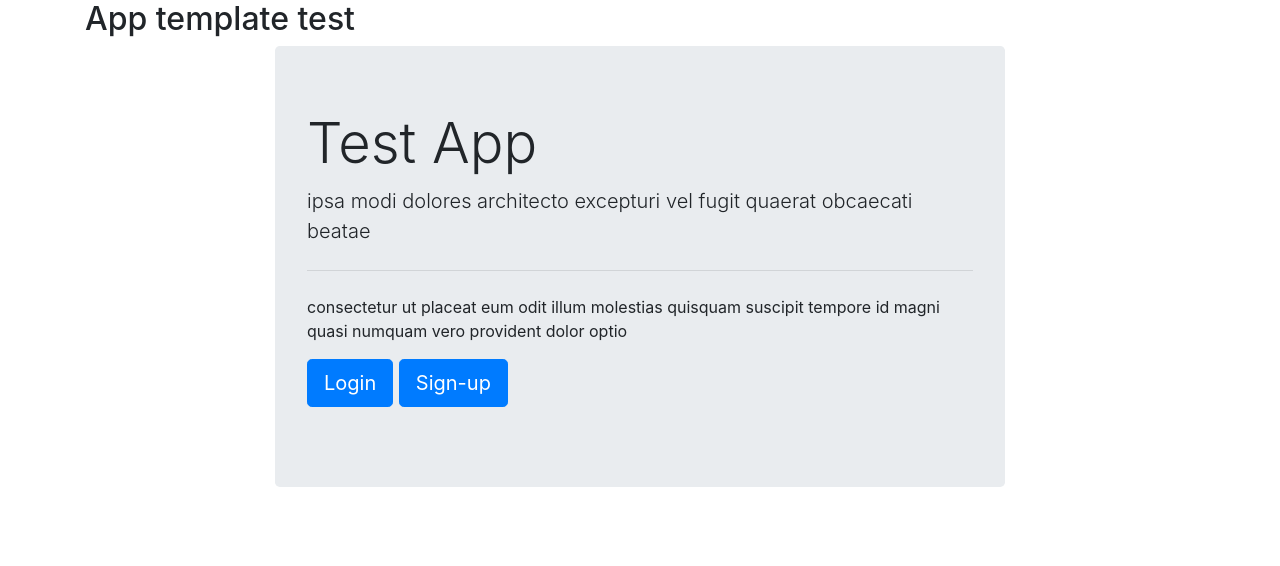
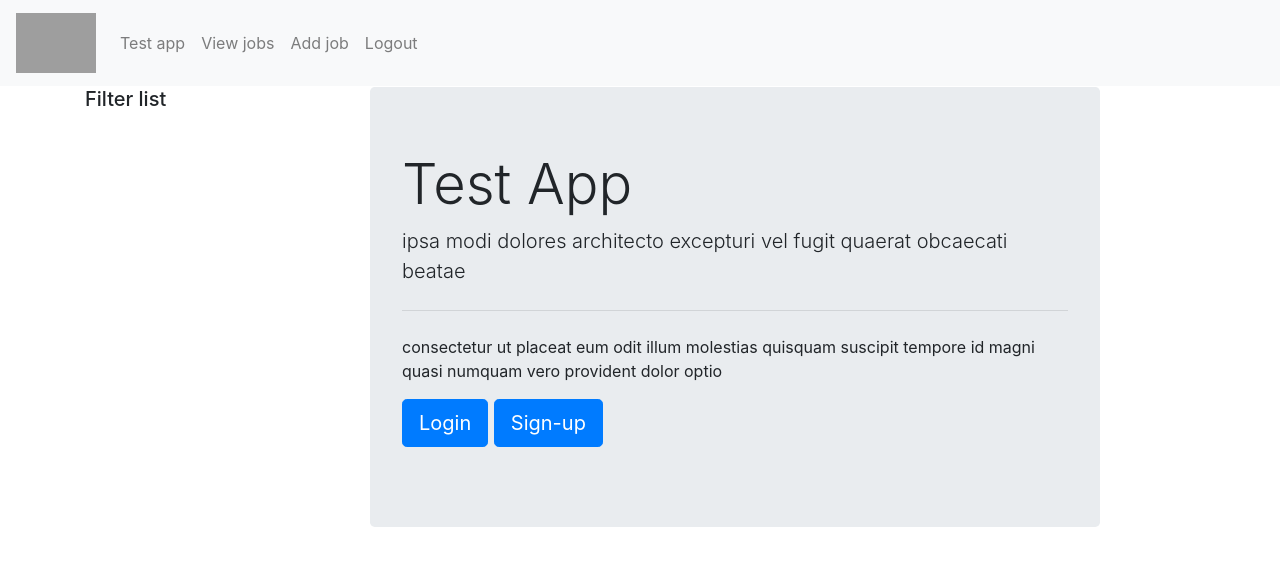
Before and after one commit to markaleksanderh/cn, a Django app: page / in a window 1280 px wide. Shown: the top 566 px of the page. Run offline with Django 3.2, Linux system fonts and the light colour scheme; some libraries are stand-ins or nearby versions; grey boxes are pictures that could not be loaded.

Commit message:
Added header navbar

```diff
--- /dev/null
+++ b/cn-app/cnprototype/prototype/templates/add_job.html
@@ -0,0 +1 @@
+<h1>Add job</h1>
--- a/cn-app/cnprototype/prototype/templates/base.html
+++ b/cn-app/cnprototype/prototype/templates/base.html
@@ -8,19 +8,17 @@
 
 </head>
 <body>
+  {% include "header.html" %}
   <div class="container">
     <div class="row">
       <div class="col">
-        {% include "header.html" %}
+
       </div>
     </div>
 
     <div class="row">
-      <div class="col-2">
-        {% if user.is_authenticated %}
-        <h5><strong>Hello,</strong> {{user.first_name}} {{user.second_name}}</h5>
-        <a class="btn btn-primary btn-sm" href="{% url 'logout' %}" role="button">Logout</a>
-        {% endif %}
+      <div class="col-3">
+        <h5>Filter list</h5>
       </div>
       <div class="col-8">
         {% block content %}
--- a/cn-app/cnprototype/prototype/templates/header.html
+++ b/cn-app/cnprototype/prototype/templates/header.html
@@ -1,6 +1,29 @@
 
 
 {% block header %}
-<h2>App template test</h2>
+<nav class="navbar navbar-expand-lg navbar-light bg-light">
+  <a class="navbar-brand" href="#">
+    <img src="https://www.constructionnews.co.uk/magazine/graphics/svg/logo.svg" height="60" alt="">
+  </a>
+  <button class="navbar-toggler" type="button" data-toggle="collapse" data-target="#navbarNav" aria-controls="navbarNav" aria-expanded="false" aria-label="Toggle navigation">
+    <span class="navbar-toggler-icon"></span>
+  </button>
+  <div class="collapse navbar-collapse" id="navbarNav">
+    <ul class="navbar-nav">
+      <li class="nav-item">
+        <a class="nav-link" href="#">Test app</a>
+      </li>
+      <li class="nav-item">
+        <a class="nav-link" href="{% url 'view_job'}">View jobs</a>
+      </li>
+      <li class="nav-item">
+        <a class="nav-link" href="{% url 'add_job'}">Add job</a>
+      </li>
+      <li class="nav-item">
+        <a class="nav-link" href="{% url 'logout'}">Logout</a>
+      </li>
+    </ul>
+  </div>
+</nav>
 
 {% endblock %}
--- a/cn-app/cnprototype/prototype/templates/index.html
+++ b/cn-app/cnprototype/prototype/templates/index.html
@@ -3,7 +3,7 @@
 {% block content %}
 
   {% if user.is_authenticated %}
-  <h1>List</h1>
+  <h1>Index</h1>
   {% else %}
   <div class="jumbotron">
     <h1 class="display-4">Test App</h1>
--- a/cn-app/cnprototype/prototype/urls.py
+++ b/cn-app/cnprototype/prototype/urls.py
@@ -19,4 +19,5 @@ from . import views
 
 urlpatterns = [
     path('signup/', views.SignUp.as_view(), name='signup'),
+    path('add_job/', views.AddJob.as_view(), name='add_job'),
 ]
--- a/cn-app/cnprototype/prototype/views.py
+++ b/cn-app/cnprototype/prototype/views.py
@@ -22,3 +22,6 @@ class SignUp(generic.CreateView):
     form_class = CustomUserCreationForm
     success_url = reverse_lazy('login')
     template_name = 'signup.html'
+
+class AddJob(generic.CreateView):
+    template_name = 'add_job.html'
```
